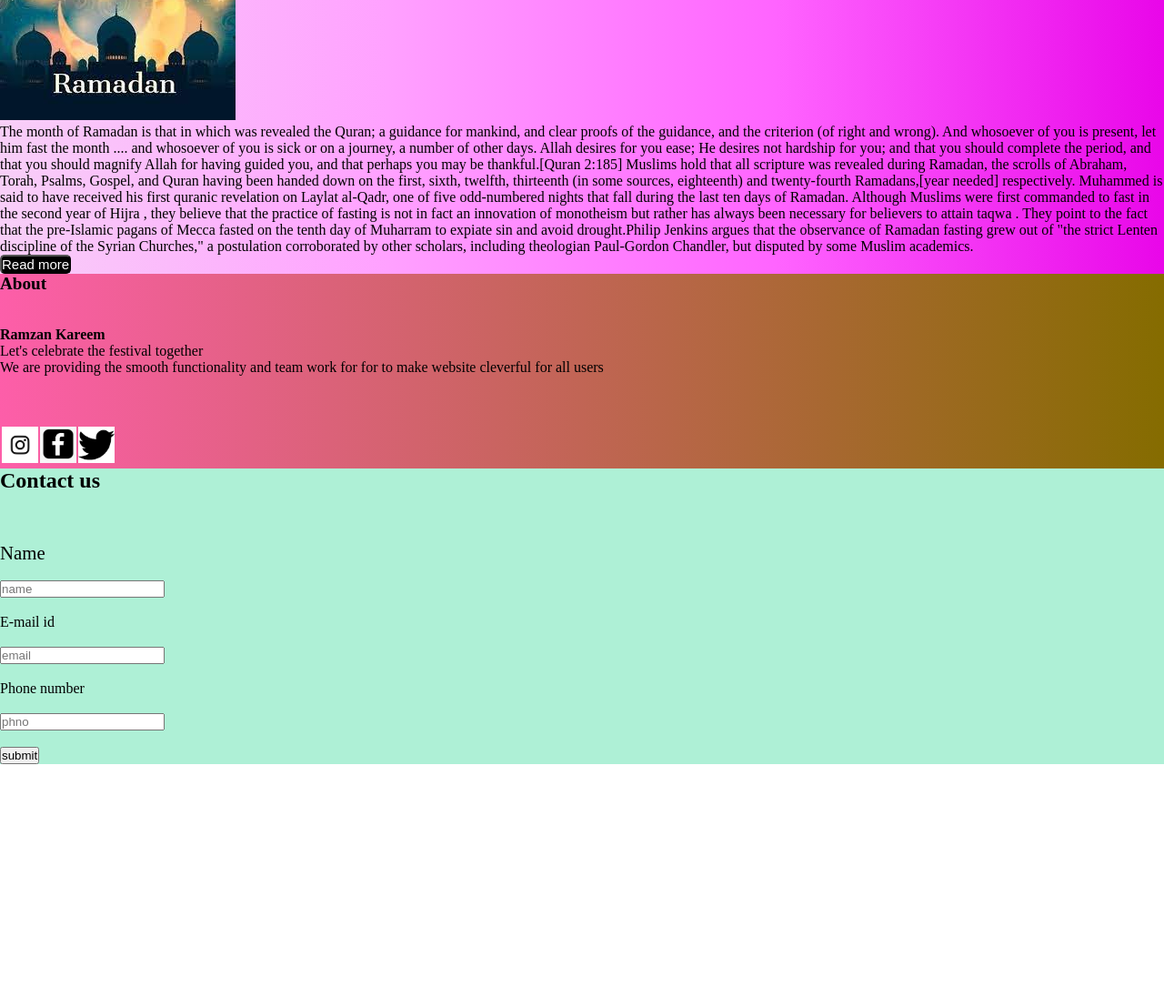
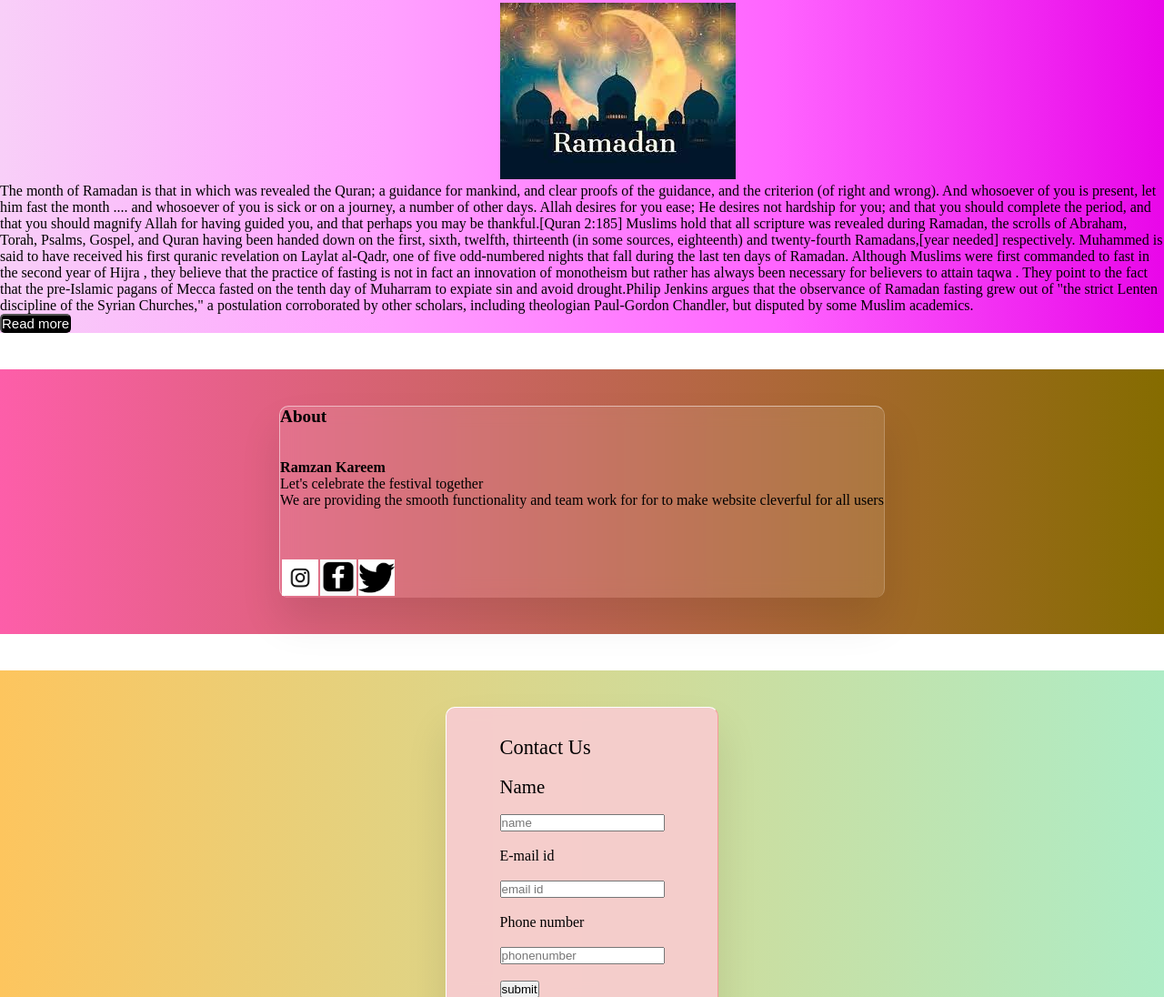
Before and after one commit to tariqjamal057/ramzan-fest-webapp, a plain HTML site: page index.html in a window 1280 px wide. Shown: the part 1704-2800 px from the top of the page at 91% size. Before the commit the page ends 2544 px from the top, so only its background shows below. Drawn offline with Linux system fonts and the light colour scheme.

Commit message:
updated the Alignments

```diff
--- a/index.html
+++ b/index.html
@@ -79,6 +79,7 @@
         <button onclick="myFunction()" id="myBtn">Read more</button>
     </div>
 
+    <div class="aboutsec">
         <div class="about" id="about">
             <h2>About</h2>
             <br>
@@ -95,28 +96,30 @@
             <table>
                 <tr>
                     <td>
-                    <a href="https://www.instagram.com/ramzan_status786/"><img src="images/insta.jpg" alt="instagram icon " id="insta"></a>
+                        <a href="https://www.instagram.com/ramzan_status786/"><img src="images/insta.jpg" alt="instagram icon " id="insta" class="images"></a>
                     </td>
                     <td>
-                    <a href=""><img src="images/facebook.png" alt="Facebook icon" id="facebook"></a>
+                        <a href="https://www.facebook.com/groups/Haramain.info/?ref=share"><img src="images/facebook.png" alt="Facebook icon" id="facebook" class="images"></a>
                     </td>
                     <td>
 
-                    <a href=""><img src="images/twitter.png" alt="Twitter icon" id="twitter"></a>
+                        <a href="https://twitter.com/hashtag/ramzan?s=08"><img src="images/twitter.png" alt="Twitter icon" id="twitter" class="images"></a>
                     </td>
                 </tr>
             </table>
 
         </div>
+    </div>
 
+    <div class="contactpage">
         <div class="contact" id="contact">
 
-        <h2>Contact us</h2>
+
+
+            <form >
+                <label for="contact" id="con">Contact Us </label>
                 <br>
                 <br>
-        <br>
-
-        <form >
                 <label for="name" id="name">Name</label>
                 <br>
                 <br>
@@ -126,13 +129,13 @@
                 <label for="mail">E-mail id</label>
                 <br>
                 <br>
-            <input type="email" placeholder="email">
+                <input type="email" placeholder="email id">
                 <br>
                 <br>
                 <label for="phno">Phone number</label>
                 <br>
                 <br>
-            <input type="number" placeholder="phno">
+                <input type="number" placeholder="phonenumber">
                 <br>
                 <br>
 
@@ -141,6 +144,7 @@
                 </button>
 
             </form>
+        </div>
     </div>
     <span id="sp"></span>
 
--- a/style.css
+++ b/style.css
@@ -16,6 +16,7 @@
     justify-content: flex-start;
     align-items: center;
     background-image: linear-gradient(to right , rgb(203,255,203) , rgb(114,250,114) , rgb(65, 253, 65) , rgb(16, 73, 16));
+    margin-bottom: 10px;
 }
 
 
@@ -284,18 +285,19 @@
 {
     content: '';
     position: absolute;
-    width: 400px;
-    height: 400px;
+    width: 350px;
+    height: 35px;
     background: linear-gradient(#ffc107,#e91e63);
     border-radius: 50%;
     transform: translate(-250px , -120px);
+    margin-top: 35px;
 }
 #glass::after
 {
     content: '';
     position: absolute;
-    width: 350px;
-    height: 350px;
+    width: 300px;
+    height: 300px;
     background: linear-gradient(#2196f3,#31ff38);
     border-radius: 50%;
     transform: translate(250px , 150px);
@@ -339,18 +341,23 @@
 .blog
 {
     background-image: linear-gradient(to right , rgb(248, 207, 248) , rgb(255, 161, 255) , rgb(255, 100, 255) , rgb(233, 6, 233));
+    margin-top: 60px;
 }
 .blog h2
 {
     color: #0169b2;
     margin-bottom: 10px;
     margin-top: 5px;
+    display: flex;
+    align-items: center;
+    justify-content: center;
 }
 
 #imgblog
 {
     width: fit-content;
     height: auto;
+    margin-left: 550px;
 }
 
 #myBtn
@@ -361,9 +368,36 @@
     font-size: 15px;
 }
 
+.aboutsec
+{
+    background: linear-gradient(to right , rgb(253, 94, 169),rgb(133, 108, 0));
+    display: flex;
+    align-items: center;
+    justify-content: center;
+    margin-top: 40px;
+}
+
 .about
 {
-    background: linear-gradient(to right , rgb(253, 94, 169),rgb(133, 108, 0));
+
+    position: relative;
+    width: auto;
+    min-height: auto;
+    background: rgba(255,255,255,0.1);
+    box-shadow: 0 25px 45px rgba(0,0,0,0.1);
+    border: 1px solid rgba(255,255,255,0.5);
+    border-right: 1px solid rgba(255,255,255,0.2);
+    border-bottom: rgba(255,255,255,0.2);
+    backdrop-filter: blur(10px);
+    border-radius: 10px;
+    margin: 40px;
+
+}
+.images
+{
+    display: flex;
+    justify-content: flex-end;
+    justify-content: flex-end;
 }
 
 #insta
@@ -389,15 +423,44 @@
     font-size: 1.2rem;
 }
 
+.contactpage
+{
+    background: linear-gradient(to right , rgb(253, 197, 94),rgb(174, 236, 198));
+    display: flex;
+    align-items: center;
+    justify-content: center;
+    margin-top: 40px;
+    margin-bottom: 20px;
+}
+
 .contact
 {
     background: rgb(174, 240, 214);
+    margin-top: 40px;
+    position: relative;
+    width: 300px;
+    min-height: 350px;
+    background: rgba(245, 205, 205, 0.979);
+    box-shadow: 0 25px 45px rgba(0,0,0,0.1);
+    border: 1px solid rgb(255, 255, 255);
+    border-right: 1px solid rgba(245, 107, 107, 0.521);
+    border-bottom: rgba(236, 173, 173, 0.2);
+    backdrop-filter: blur(10px);
+    border-radius: 10px;
+    margin: 40px;
+    display: flex;
+    align-items: center;
+    justify-content: center;
 }
 #name
 {
     font-size: 1.3rem;
 
 }
+#con
+{
+    font-size: 1.4rem;
+}
 .sp
 {
     background-image: linear-gradient(to right , rgb(248, 207, 248) , rgb(255, 161, 255) , rgb(255, 100, 255) , rgb(233, 6, 233));
```
Lines whose indentation alone changed are shown as unchanged.
